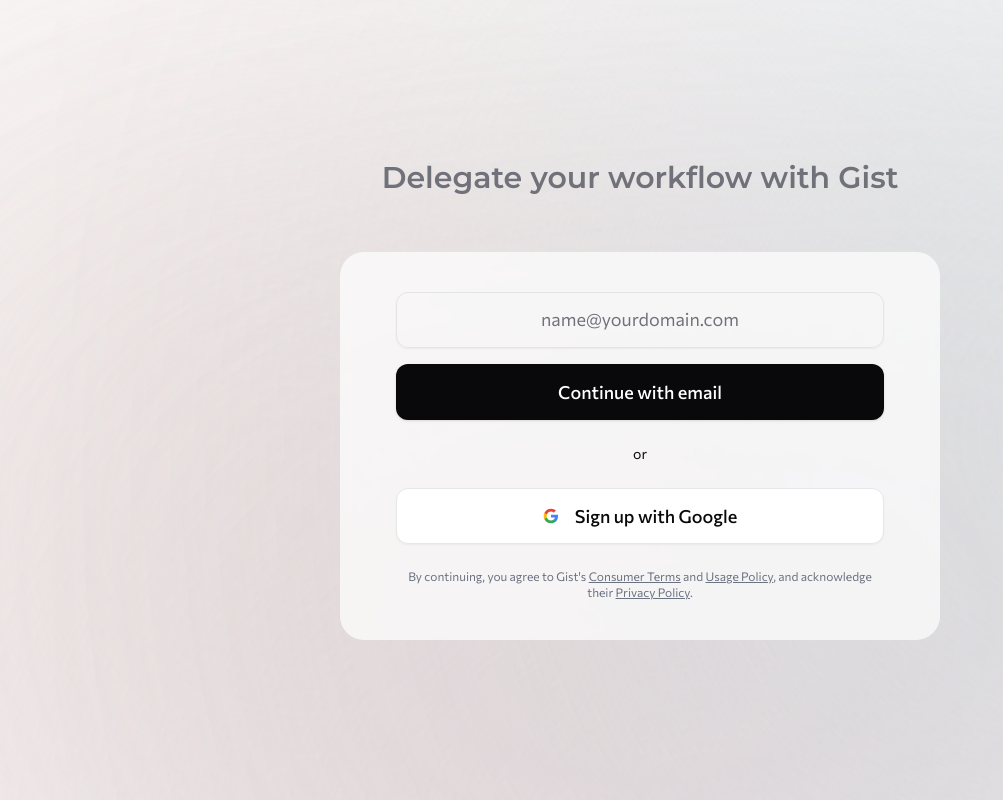
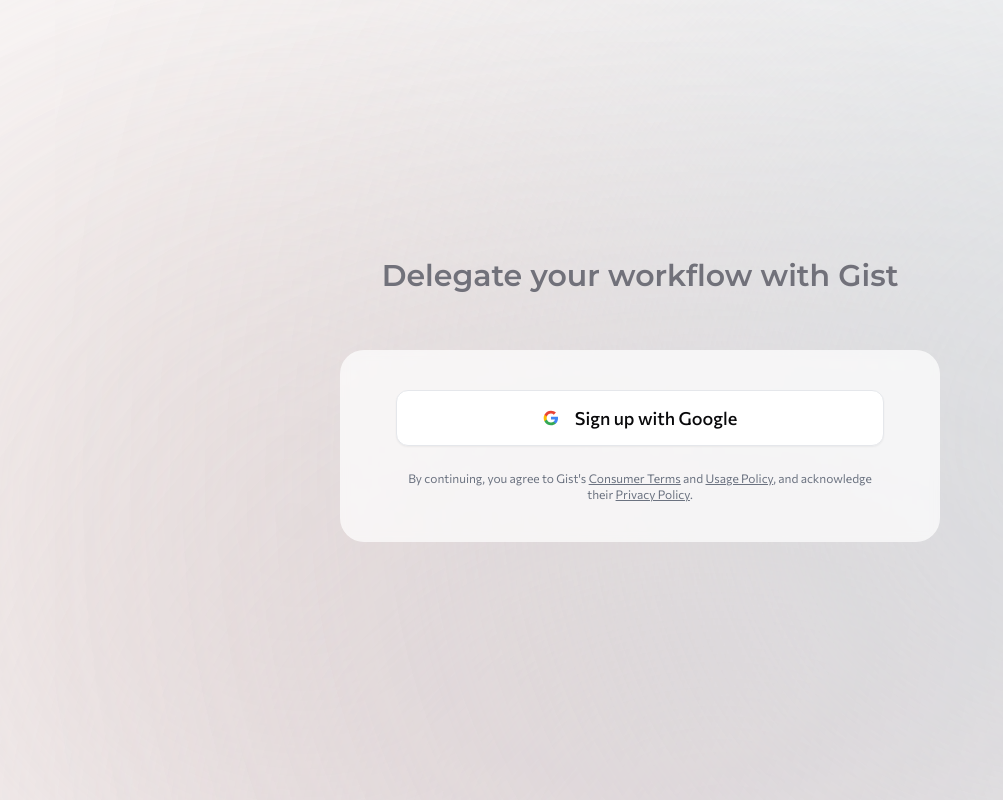
Before and after one commit to MuneebRasool/gist, a Next.js app in the folder web/: page /login in a window 1280 px wide. Shown: the whole page, without its empty margins (0-1003 px from the left). Built offline with nearby package versions, Linux system fonts and the light colour scheme.

Commit message:
Refactor SignInForm component by removing email sign-in functionality and associated UI elements. This change simplifies the component by focusing on Google sign-in integration, enhancing maintainability and scalability of the authentication process.

```diff
--- a/web/components/auth/SignInForm.tsx
+++ b/web/components/auth/SignInForm.tsx
@@ -1,38 +1,12 @@
 'use client';
-import { Button } from '@/components/ui/button';
-import { Input } from '@/components/ui/input';
 import { useState } from 'react';
 import GoogleSignin from './GoogleSignin';
 
 export default function SignInForm() {
 	const [email, setEmail] = useState('');
 
-	const handleEmailSignIn = (e: React.FormEvent) => {
-		e.preventDefault();
-		// Handle email sign in logic here
-	};
-
 	return (
 		<div className='w-full max-w-[600px] space-y-6 rounded-3xl bg-white/70 px-14 py-10 backdrop-blur-sm'>
-			<form onSubmit={handleEmailSignIn} className='space-y-4'>
-				<Input
-					type='email'
-					placeholder='name@yourdomain.com'
-					value={email}
-					onChange={(e) => setEmail(e.target.value)}
-					className='h-14 rounded-lg px-4 text-lg placeholder:text-center placeholder:text-lg placeholder:text-muted-foreground'
-				/>
-
-				<Button
-					type='submit'
-					className='h-14 w-full rounded-lg bg-foreground text-lg font-medium text-background hover:bg-foreground/90'
-				>
-					Continue with email
-				</Button>
-			</form>
-
-			<div className='flex justify-center px-4 text-sm'>or</div>
-
 			<GoogleSignin />
 
 			<p className='mt-4 text-center text-xs text-gray-500'>
```
